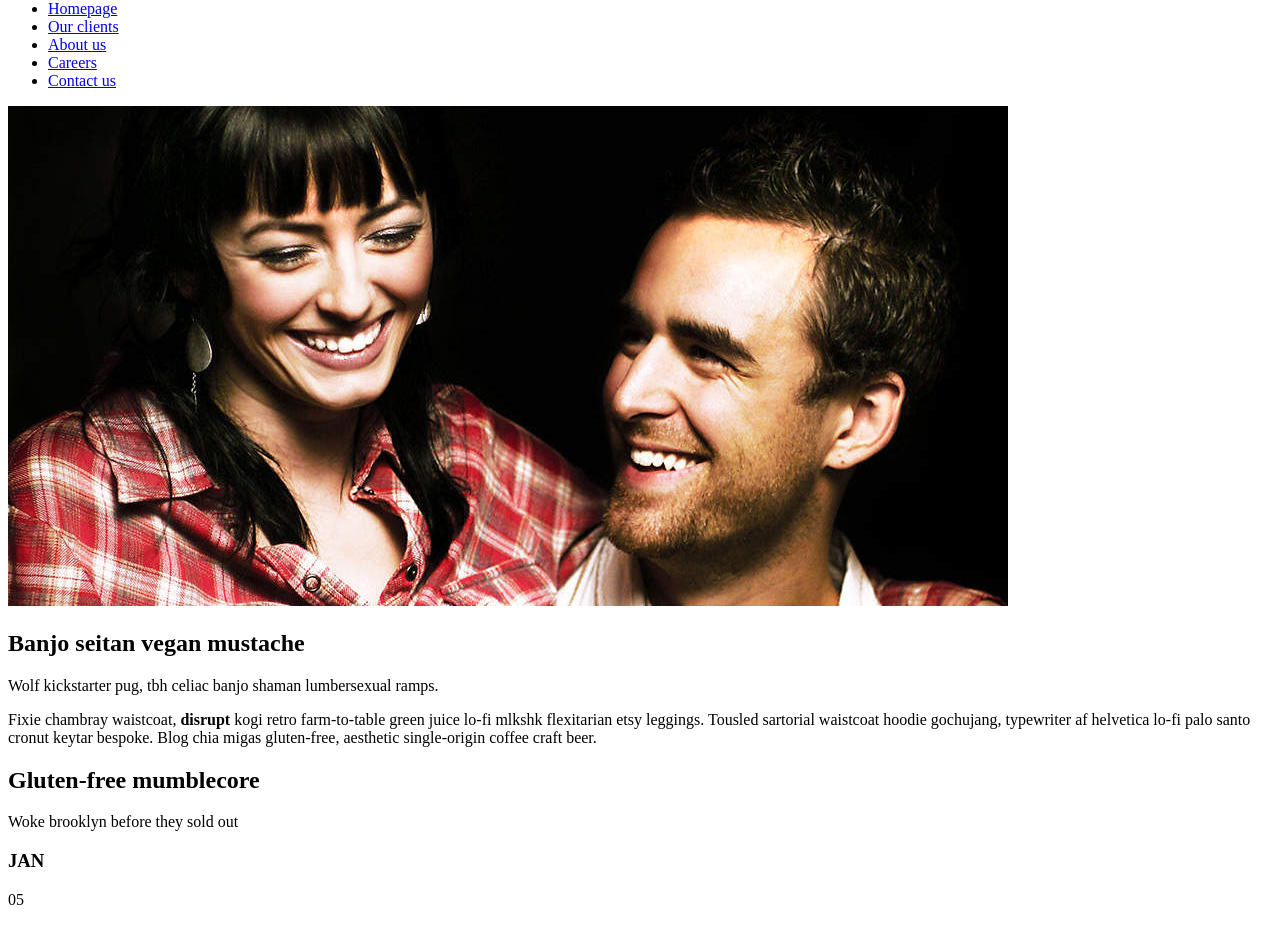
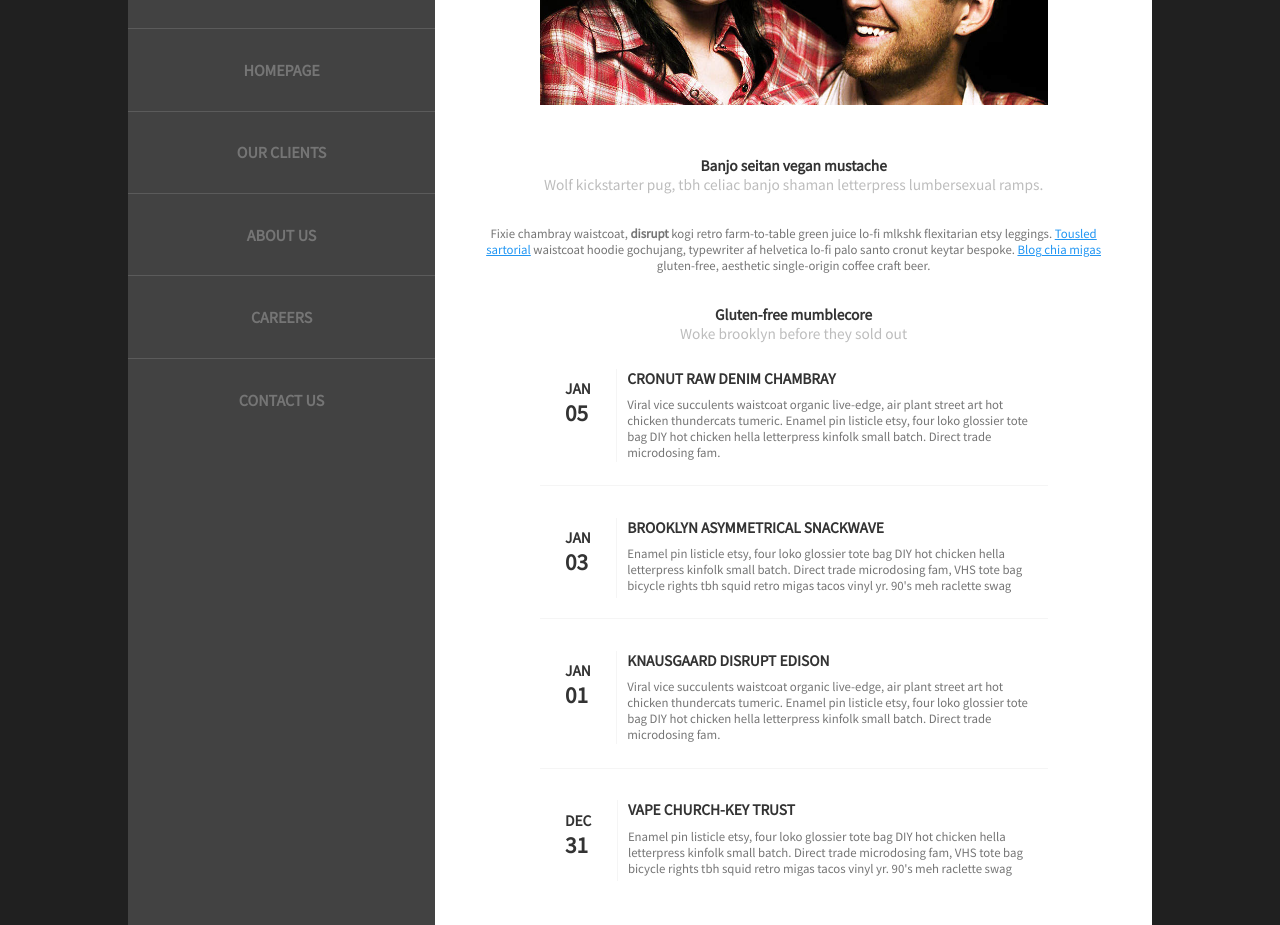
Before and after one commit to Simon-BEE/maquette, a plain HTML site: page index.html in a window 1280 px wide. Shown: the part 193-1118 px from the top of the page. Drawn offline with Linux system fonts and the light colour scheme.

Commit message:
css general

```diff
--- a/assets/css/styles.css
+++ b/assets/css/styles.css
@@ -0,0 +1,201 @@
+/*---------
+--GENERAL--
+---------*/
+* {
+    margin: 0;
+    padding: 0;
+    box-sizing: border-box;
+    text-decoration: none;
+    list-style: none;
+}
+
+body {
+    background-color: #202020;
+    font-family: 'Source Sans Pro', sans-serif;
+    width: 100%;
+}
+
+.main-content {
+    width: 80%;
+    margin: 0 auto;
+    display: flex;
+    height: 100%;
+}
+
+p {
+    font-size: 1vw;
+    color: #757575;
+}
+
+p.subtitle {
+    font-size: 1.2vw;
+    color: #BDBDBD;
+}
+
+h2, h3, h3 a {
+    color: #333;
+    font-size: 1.2vw;
+}
+
+h3 {
+    text-transform: uppercase;
+}
+
+/*---------
+----LEFT---
+---------*/
+
+aside.left {
+    width: 30%;
+    padding: 4% 0;
+    background-color: #424242;
+    display: flex;
+    flex-direction: column;
+    align-items: center;
+}
+
+header.left-head {
+    display: flex;
+    flex-direction: column;
+    align-items: center;
+}
+
+.img-left img{
+    border-radius: 50%;
+    margin-bottom: 8%;
+}
+
+header.left-head h1 {
+    color: #fff;
+    font-size: 2.5vw;
+}
+
+header.left-head p {
+    color:#757575;
+    text-transform: uppercase;
+    font-size: 1.2vw;
+}
+
+nav.menu {
+    width: 100%;
+}
+
+nav.menu ul {
+    margin-top: 10%;
+}
+
+nav.menu ul li a{
+    display: block;
+    width: 100%;
+    padding: 10% 0;
+    border-top: 1px solid #5b5b5b;
+    text-align: center;
+    text-transform: uppercase;
+    color: #757575;
+    font-weight: bold;
+}
+
+nav.menu ul li a:hover, nav.menu ul li a:focus, nav.menu ul li a:active {
+    background-color: #2196F3;
+    color: #fff;
+}
+
+
+/*---------
+---RIGHT---
+---------*/
+
+div.right {
+    width: 70%;
+    padding: 4%;
+    border-top: 3px solid #2196F3;
+    background-color: #fff;
+    display: flex;
+    flex-direction: column;
+    align-items: center;
+}
+
+header.right-head {
+    display: flex;
+    flex-direction: column;
+    align-items: center;
+    text-align: center;
+}
+
+header.right-head h2 {
+    margin-top: 8%;
+}
+
+header.right-head p {
+    margin-bottom: 5%;
+}
+
+header.right-head a {
+    color: #2196f3;
+    text-decoration: underline;
+}
+
+div.img-right {
+    display: flex;
+    flex-direction: column;
+    align-items: center;
+}
+
+div.img-right img{
+    width: 80%;
+}
+
+section.content {
+    display: flex;
+    flex-direction: column;
+    align-items: center;
+    border-bottom: 1px solid #f5f5f5;
+    margin-bottom: 4%;
+}
+
+section.content p.subtitle {
+    margin-bottom: 4%;
+}
+
+article {
+    display: flex;
+    width: 80%;
+    margin-bottom: 5%;
+    border-bottom: 1px solid #F5F5F5;
+}
+
+aside.main-left {
+    border-right: 1px solid #F5F5F5;
+    padding: 2% 5%;
+    height: 80%;
+}
+
+aside p.number {
+    font-size: 1.8vw;
+    font-weight: bold;
+    color : #333;
+}
+
+div.main-right {
+    padding: 0 2% 5% 2%;
+}
+
+div.main-right p {
+    padding-top: 2%;
+}
+
+.last-child {
+    border: none;
+}
+
+footer p {
+    text-transform: uppercase;
+    letter-spacing: 1px;
+    text-align: center;
+    font-size: 0.9vw;
+    color: #E0E0E0;
+}
+
+/*---------
+---MEDIA---
+---------*/
--- a/index.html
+++ b/index.html
@@ -39,8 +39,8 @@
                     <img src="assets/img/pic01.jpg" alt="photo de deux personnes">
                 </div>
                 <h2>Banjo seitan vegan mustache</h2>
-                <p class="subtitle">Wolf kickstarter pug, tbh celiac banjo shaman lumbersexual ramps.</p>
-                <p>Fixie chambray waistcoat, <strong>disrupt</strong> kogi retro farm-to-table green juice lo-fi mlkshk flexitarian etsy leggings. Tousled sartorial waistcoat hoodie gochujang, typewriter af helvetica lo-fi palo santo cronut keytar bespoke. Blog chia migas gluten-free, aesthetic single-origin coffee craft beer.</p>
+                <p class="subtitle">Wolf kickstarter pug, tbh celiac banjo shaman letterpress lumbersexual ramps.</p>
+                <p>Fixie chambray waistcoat, <strong>disrupt</strong> kogi retro farm-to-table green juice lo-fi mlkshk flexitarian etsy leggings. <a href="#">Tousled sartorial</a> waistcoat hoodie gochujang, typewriter af helvetica lo-fi palo santo cronut keytar bespoke. <a href="#">Blog chia migas</a> gluten-free, aesthetic single-origin coffee craft beer.</p>
             </header>
 
             <section class="content">
@@ -54,7 +54,7 @@
                     </aside>
 
                     <div class="main-right">
-                        <h3>Cronut raw denim chambray</h3>
+                        <h3><a href="#">Cronut raw denim chambray</a></h3>
                         <p>Viral vice succulents waistcoat organic live-edge, air plant street art hot chicken thundercats tumeric. Enamel pin listicle etsy, four loko glossier tote bag DIY hot chicken hella letterpress kinfolk small batch. Direct trade microdosing fam.</p>
                     </div>
                 </article>
@@ -66,7 +66,7 @@
                     </aside>
 
                     <div class="main-right">
-                        <h3>Brooklyn asymmetrical snackwave</h3>
+                        <h3><a href="#">Brooklyn asymmetrical snackwave</a></h3>
                         <p>Enamel pin listicle etsy, four loko glossier tote bag DIY hot chicken hella letterpress kinfolk small batch. Direct trade microdosing fam, VHS tote bag bicycle rights tbh squid retro migas tacos vinyl yr. 90's meh raclette swag</p>
                     </div>
                 </article>
@@ -78,27 +78,27 @@
                     </aside>
 
                     <div class="main-right">
-                        <h3>Knausgaard disrupt edison</h3>
+                        <h3><a href="#">Knausgaard disrupt edison</a></h3>
                         <p>Viral vice succulents waistcoat organic live-edge, air plant street art hot chicken thundercats tumeric. Enamel pin listicle etsy, four loko glossier tote bag DIY hot chicken hella letterpress kinfolk small batch. Direct trade microdosing fam.</p>
                     </div>
                 </article>
 
-                <article>
+                <article class="last-child">
                     <aside class="main-left">
                         <h3>DEC</h3>
                         <p class="number">31</p>
                     </aside>
 
                     <div class="main-right">
-                        <h3>Vape church-key trust</h3>
-                        <p> Enamel pin listicle etsy, four loko glossier tote bag DIY hot chicken hella letterpress kinfolk small batch. Direct trade microdosing fam, VHS tote bag bicycle rights tbh squid retro migas tacos vinyl yr. 90's meh raclette swag</p>
+                        <h3><a href="#">Vape church-key trust</a></h3>
+                        <p>Enamel pin listicle etsy, four loko glossier tote bag DIY hot chicken hella letterpress kinfolk small batch. Direct trade microdosing fam, VHS tote bag bicycle rights tbh squid retro migas tacos vinyl yr. 90's meh raclette swag</p>
                     </div>
                 </article>
 
             </section>
 
             <footer>
-                <p class="footer">© Untilted. All rights reserved. | Photos by Fotograph</p>
+                <p class="footer">© Untitled. All rights reserved. | Photos by Fotograph</p>
                 <p class="footer">Design by templated.</p>
             </footer>
 
```
